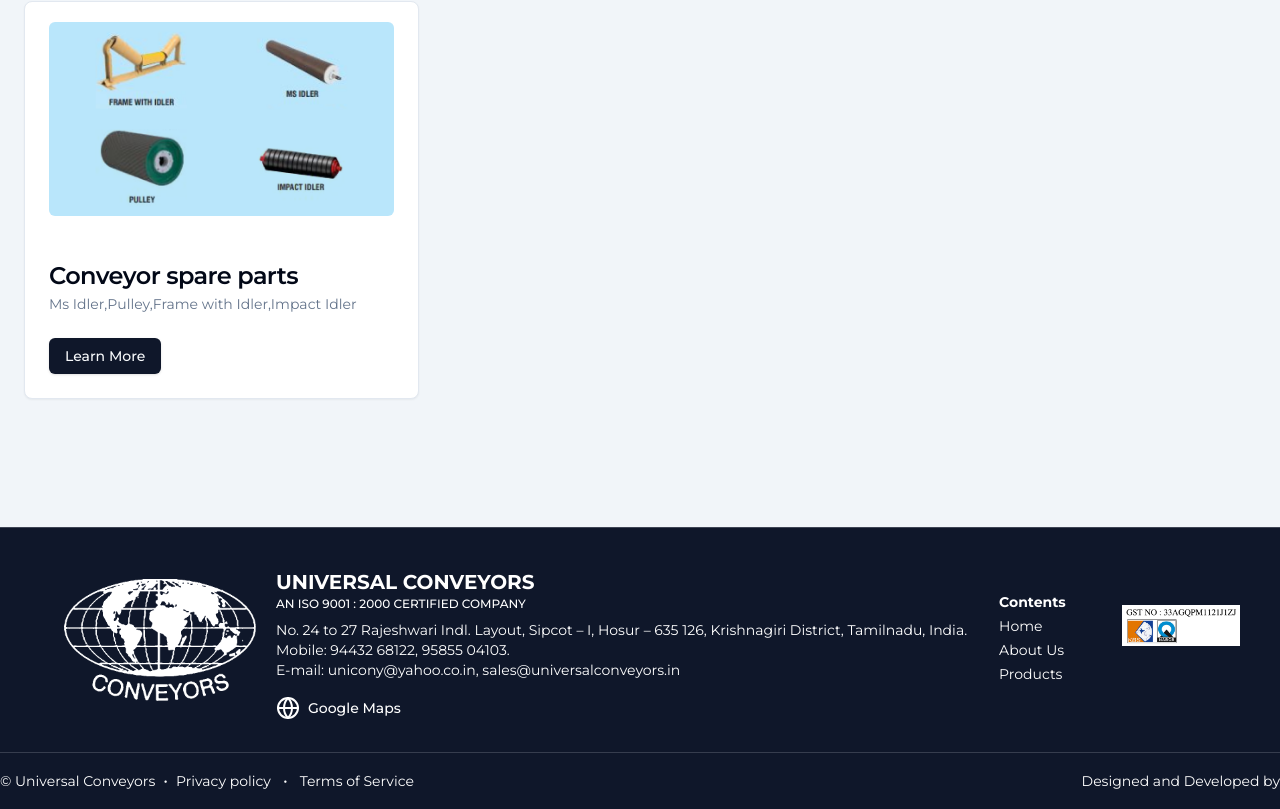
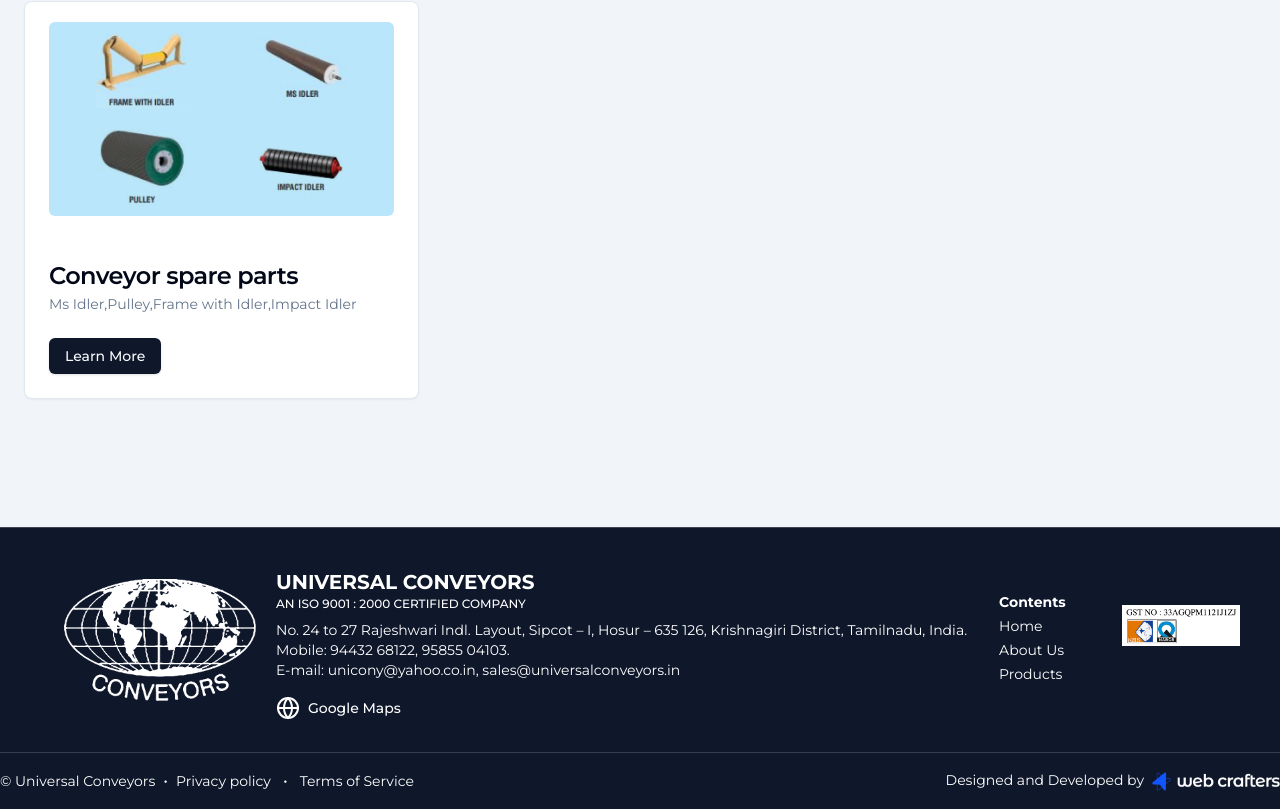
Before and after one commit to shmr888/universal-conveyors, a Next.js app: page / in a window 1280 px wide. Shown: the part 3455-4264 px from the top of the page. Built offline with nearby package versions, Linux system fonts and the light colour scheme.

Commit message:
Made Changes

```diff
--- a/components/Footer.tsx
+++ b/components/Footer.tsx
@@ -83,9 +83,10 @@
               </div>
             </div>
 
-              <p className="text-sm hover:underline cursor-pointer">
+              <p className="flex item-center gap-2 text-sm hover:underline cursor-pointer">
                 Designed and Developed by
-              </p>
+
+              <Link href="https://www.instagram.com/webcrafters.dev/" target="_blank"><Image alt="WC LOGO" src="/WC LOGO.png" className="w-32 h-fit object-contain" width={1920} height={1080}/></Link></p>
 
 
 
```
